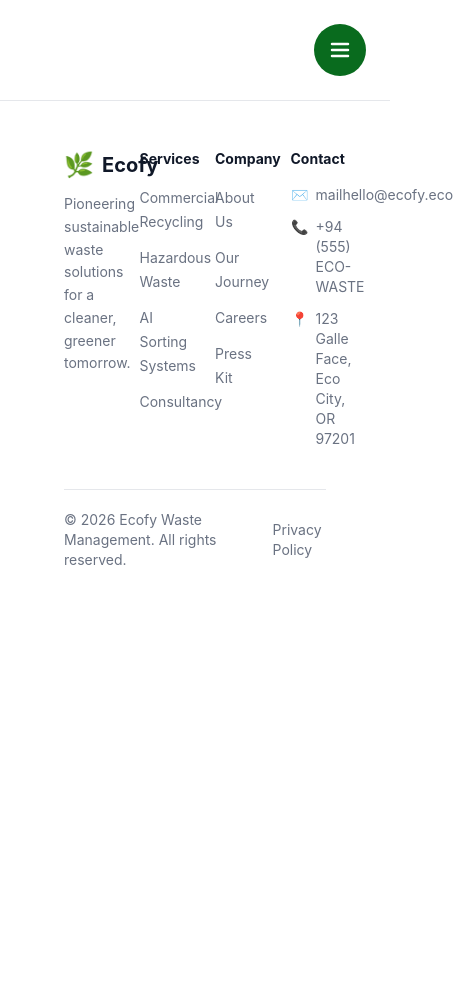
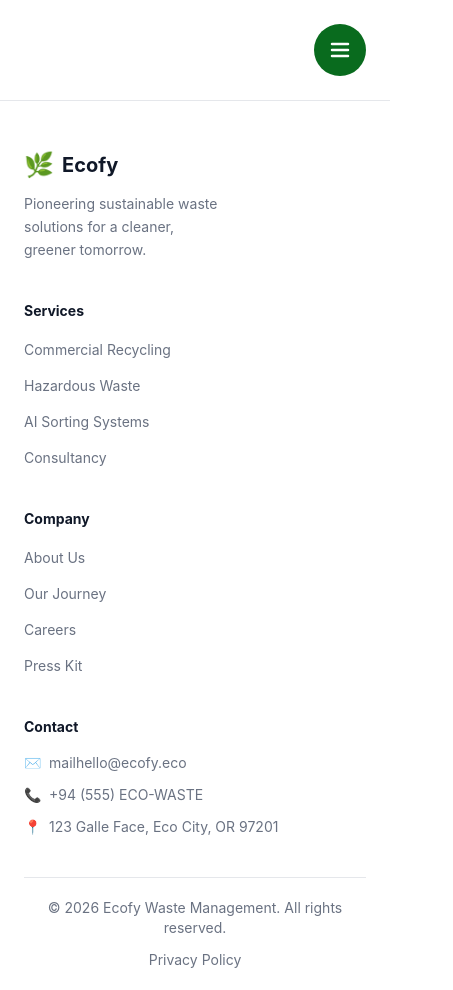
Before and after one commit to Ecofy-Waste-Management-Website/Front-End, a React (Vite) app in the folder front-end/: page / in a window 390 px wide. Shown: the whole page, 453 px wide, since content can reach past the window. Before the commit the page ends 844 px from the top, so only its background shows below. Built offline with nearby package versions, Linux system fonts and the light colour scheme.

Commit message:
Updated including mobile version of footer

```diff
--- a/front-end/src/Components/Footer/footer.jsx
+++ b/front-end/src/Components/Footer/footer.jsx
@@ -2,13 +2,13 @@ import React from 'react';
 
 const Footer = () => {
   return (
-    <footer className="bg-white border-t border-gray-200 px-16 pt-12">
+    <footer className="bg-white border-t border-gray-200 px-6 md:px-16 pt-12">
 
       {/* Top Section */}
-      <div className="grid grid-cols-4 gap-10 pb-10">
+      <div className="grid grid-cols-1 sm:grid-cols-2 md:grid-cols-4 gap-10 pb-10">
 
         {/* Brand Column */}
-        <div>
+        <div classname="sm:col-span-2 md:col-span-1">
           <div className="flex items-center gap-2 mb-3">
             <span className="text-2xl">🌿</span>
             <span className="text-xl font-bold text-gray-900">Ecofy</span>
@@ -70,7 +70,7 @@ const Footer = () => {
       </div>
 
       {/* Bottom Bar */}
-      <div className="border-t border-gray-200 py-5 flex justify-between items-center text-sm text-gray-500">
+      <div className="border-t border-gray-200 py-5 flex flex-col md:flex-row justify-between items-center gap-3 text-sm text-gray-500 text-center">
         <p>© 2026 Ecofy Waste Management. All rights reserved.</p>
         <a href="#" className="hover:text-green-600 transition-colors">Privacy Policy</a>
       </div>
```
